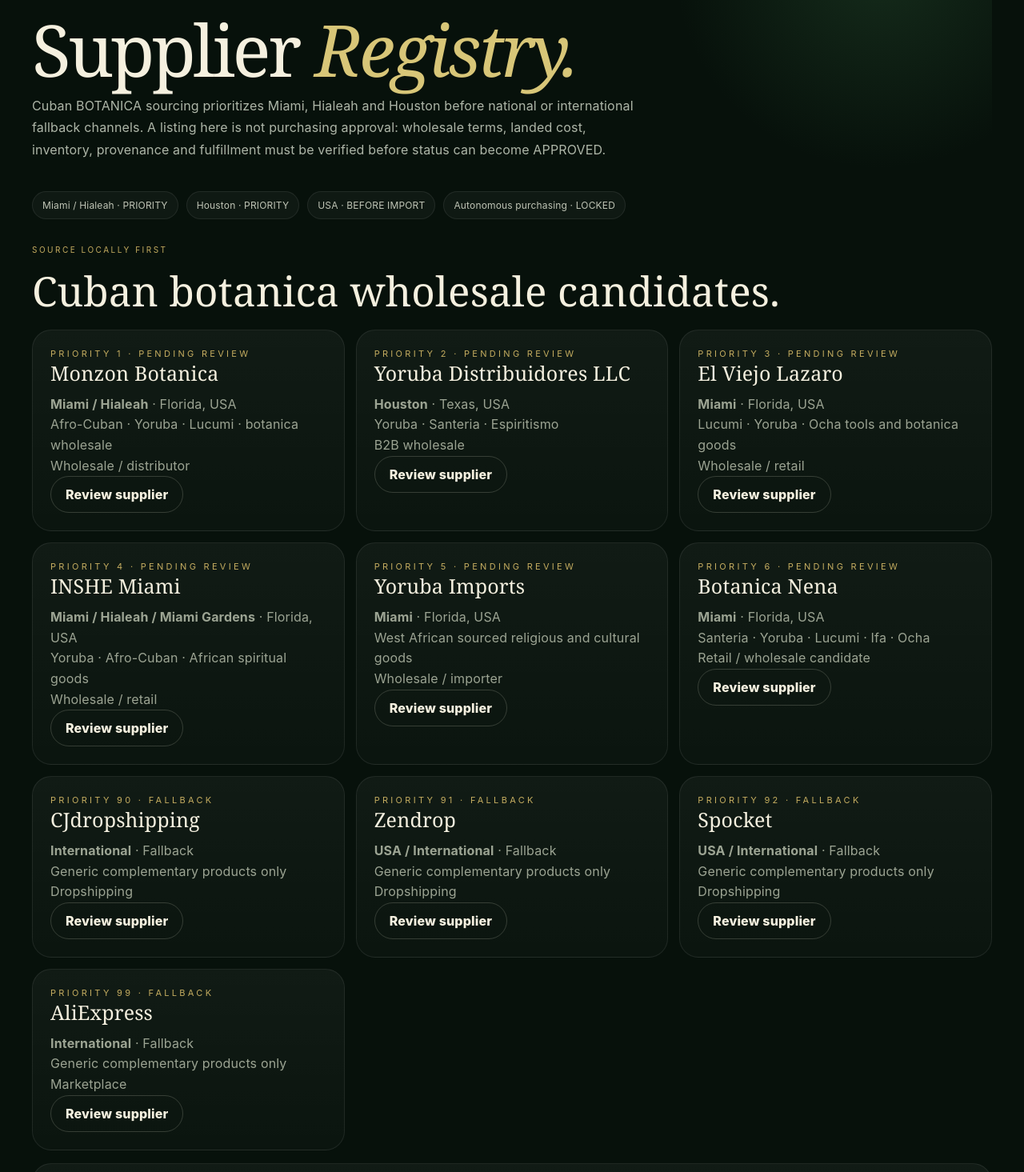
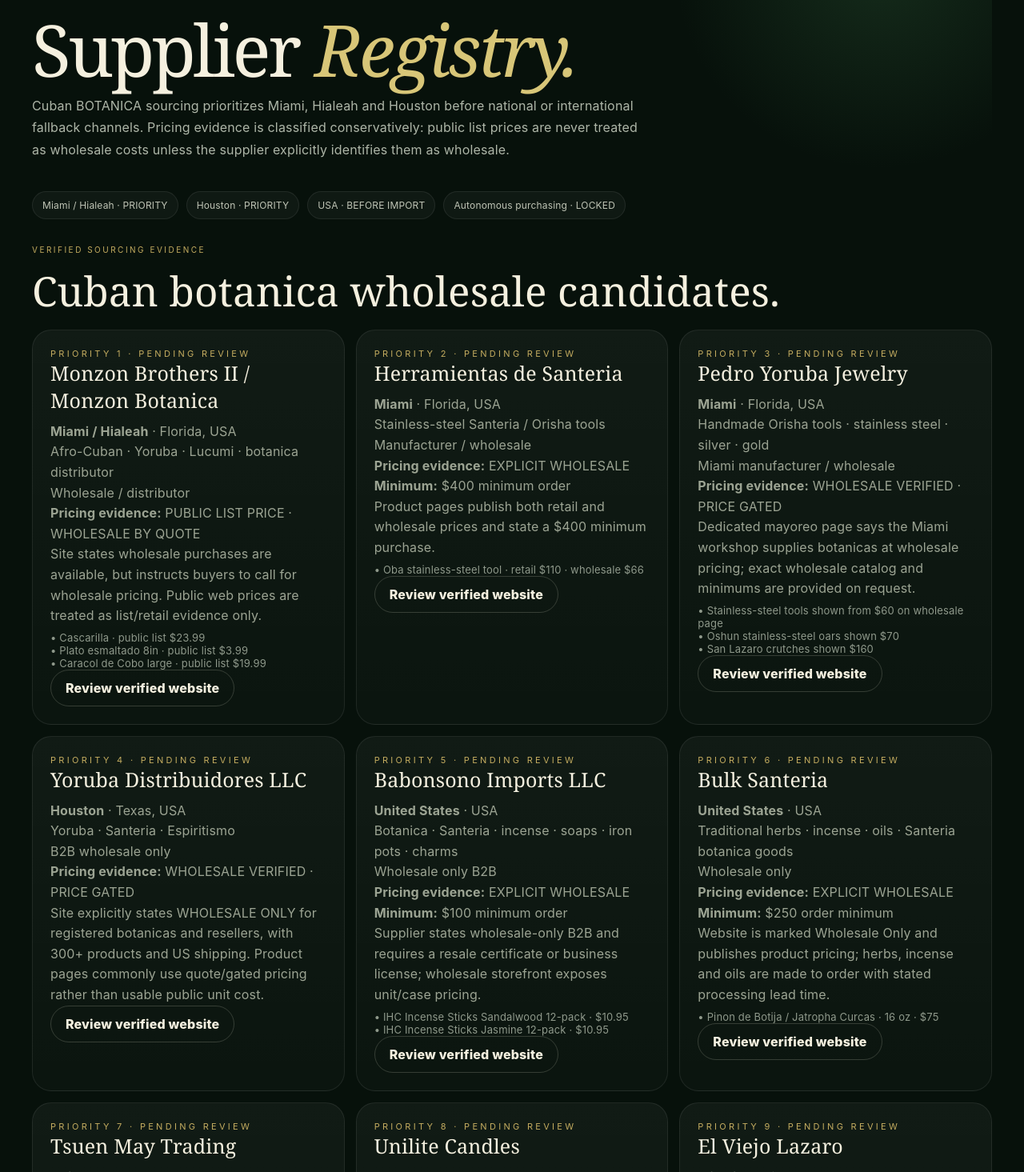
Before and after one commit to SAHJONY/AUTONOMOUS-DROPSHIPPING-BUSINESS, a Next.js app in the folder apps/web/: page /owner/suppliers in a window 1280 px wide. Shown: the part 185-1650 px from the top of the page at 80% size. Built offline with nearby package versions, Linux system fonts and the light colour scheme.

Commit message:
BOTANICA: add verified wholesale pricing evidence

```diff
--- a/apps/web/app/owner/suppliers/page.tsx
+++ b/apps/web/app/owner/suppliers/page.tsx
@@ -11,19 +11,91 @@
   status: "PENDING REVIEW" | "FALLBACK";
   priority: number;
   url: string;
+  wholesaleEvidence: string;
+  pricing: "EXPLICIT WHOLESALE" | "WHOLESALE VERIFIED · PRICE GATED" | "PUBLIC LIST PRICE · WHOLESALE BY QUOTE" | "FALLBACK";
+  minimum?: string;
+  priceExamples?: string[];
 };
 
 const suppliers: Supplier[] = [
-  { name:"Monzon Botanica", market:"Miami / Hialeah", region:"Florida, USA", focus:"Afro-Cuban · Yoruba · Lucumi · botanica wholesale", channel:"Wholesale / distributor", status:"PENDING REVIEW", priority:1, url:"https://monzonbotanica.com" },
-  { name:"Yoruba Distribuidores LLC", market:"Houston", region:"Texas, USA", focus:"Yoruba · Santeria · Espiritismo", channel:"B2B wholesale", status:"PENDING REVIEW", priority:2, url:"https://yorubadistribuidores.com" },
-  { name:"El Viejo Lazaro", market:"Miami", region:"Florida, USA", focus:"Lucumi · Yoruba · Ocha tools and botanica goods", channel:"Wholesale / retail", status:"PENDING REVIEW", priority:3, url:"https://www.viejolazaro.com" },
-  { name:"INSHE Miami", market:"Miami / Hialeah / Miami Gardens", region:"Florida, USA", focus:"Yoruba · Afro-Cuban · African spiritual goods", channel:"Wholesale / retail", status:"PENDING REVIEW", priority:4, url:"https://www.inshemiami.com" },
-  { name:"Yoruba Imports", market:"Miami", region:"Florida, USA", focus:"West African sourced religious and cultural goods", channel:"Wholesale / importer", status:"PENDING REVIEW", priority:5, url:"https://yorubaimports.com" },
-  { name:"Botanica Nena", market:"Miami", region:"Florida, USA", focus:"Santeria · Yoruba · Lucumi · Ifa · Ocha", channel:"Retail / wholesale candidate", status:"PENDING REVIEW", priority:6, url:"https://botanicanena.com" },
-  { name:"CJdropshipping", market:"International", region:"Fallback", focus:"Generic complementary products only", channel:"Dropshipping", status:"FALLBACK", priority:90, url:"https://www.cjdropshipping.com" },
-  { name:"Zendrop", market:"USA / International", region:"Fallback", focus:"Generic complementary products only", channel:"Dropshipping", status:"FALLBACK", priority:91, url:"https://www.zendrop.com" },
-  { name:"Spocket", market:"USA / International", region:"Fallback", focus:"Generic complementary products only", channel:"Dropshipping", status:"FALLBACK", priority:92, url:"https://www.spocket.co" },
-  { name:"AliExpress", market:"International", region:"Fallback", focus:"Generic complementary products only", channel:"Marketplace", status:"FALLBACK", priority:99, url:"https://www.aliexpress.com" },
+  {
+    name:"Monzon Brothers II / Monzon Botanica", market:"Miami / Hialeah", region:"Florida, USA",
+    focus:"Afro-Cuban · Yoruba · Lucumi · botanica distributor", channel:"Wholesale / distributor", status:"PENDING REVIEW", priority:1,
+    url:"https://monzonbotanica.com", pricing:"PUBLIC LIST PRICE · WHOLESALE BY QUOTE",
+    wholesaleEvidence:"Site states wholesale purchases are available, but instructs buyers to call for wholesale pricing. Public web prices are treated as list/retail evidence only.",
+    priceExamples:["Cascarilla · public list $23.99","Plato esmaltado 8in · public list $3.99","Caracol de Cobo large · public list $19.99"]
+  },
+  {
+    name:"Herramientas de Santeria", market:"Miami", region:"Florida, USA",
+    focus:"Stainless-steel Santeria / Orisha tools", channel:"Manufacturer / wholesale", status:"PENDING REVIEW", priority:2,
+    url:"https://herramientasdesanteria.com", pricing:"EXPLICIT WHOLESALE", minimum:"$400 minimum order",
+    wholesaleEvidence:"Product pages publish both retail and wholesale prices and state a $400 minimum purchase.",
+    priceExamples:["Oba stainless-steel tool · retail $110 · wholesale $66"]
+  },
+  {
+    name:"Pedro Yoruba Jewelry", market:"Miami", region:"Florida, USA",
+    focus:"Handmade Orisha tools · stainless steel · silver · gold", channel:"Miami manufacturer / wholesale", status:"PENDING REVIEW", priority:3,
+    url:"https://pedrojewelryyoruba.com/mayoreo", pricing:"WHOLESALE VERIFIED · PRICE GATED",
+    wholesaleEvidence:"Dedicated mayoreo page says the Miami workshop supplies botanicas at wholesale pricing; exact wholesale catalog and minimums are provided on request.",
+    priceExamples:["Stainless-steel tools shown from $60 on wholesale page","Oshun stainless-steel oars shown $70","San Lazaro crutches shown $160"]
+  },
+  {
+    name:"Yoruba Distribuidores LLC", market:"Houston", region:"Texas, USA",
+    focus:"Yoruba · Santeria · Espiritismo", channel:"B2B wholesale only", status:"PENDING REVIEW", priority:4,
+    url:"https://yorubadistribuidores.com", pricing:"WHOLESALE VERIFIED · PRICE GATED",
+    wholesaleEvidence:"Site explicitly states WHOLESALE ONLY for registered botanicas and resellers, with 300+ products and US shipping. Product pages commonly use quote/gated pricing rather than usable public unit cost.",
+  },
+  {
+    name:"Babonsono Imports LLC", market:"United States", region:"USA",
+    focus:"Botanica · Santeria · incense · soaps · iron pots · charms", channel:"Wholesale only B2B", status:"PENDING REVIEW", priority:5,
+    url:"https://www.babonsono.com", pricing:"EXPLICIT WHOLESALE", minimum:"$100 minimum order",
+    wholesaleEvidence:"Supplier states wholesale-only B2B and requires a resale certificate or business license; wholesale storefront exposes unit/case pricing.",
+    priceExamples:["IHC Incense Sticks Sandalwood 12-pack · $10.95","IHC Incense Sticks Jasmine 12-pack · $10.95"]
+  },
+  {
+    name:"Bulk Santeria", market:"United States", region:"USA",
+    focus:"Traditional herbs · incense · oils · Santeria botanica goods", channel:"Wholesale only", status:"PENDING REVIEW", priority:6,
+    url:"https://bulksanteria.com", pricing:"EXPLICIT WHOLESALE", minimum:"$250 order minimum",
+    wholesaleEvidence:"Website is marked Wholesale Only and publishes product pricing; herbs, incense and oils are made to order with stated processing lead time.",
+    priceExamples:["Pinon de Botija / Jatropha Curcas · 16 oz · $75"]
+  },
+  {
+    name:"Tsuen May Trading", market:"United States", region:"USA",
+    focus:"Botanica · religious-use cascarilla and general spiritual merchandise", channel:"Wholesale only B2B", status:"PENDING REVIEW", priority:7,
+    url:"https://www.tsuenmay.com", pricing:"WHOLESALE VERIFIED · PRICE GATED", minimum:"$100 minimum order",
+    wholesaleEvidence:"Site explicitly states wholesale orders only, no retail/personal orders, requires business registration, and labels catalog pricing as wholesale.",
+    priceExamples:["Cascarilla · 100 pieces/box · wholesale-only product listing"]
+  },
+  {
+    name:"Unilite Candles", market:"Houston", region:"Texas, USA",
+    focus:"Religious · esoteric · prepared and plain candles", channel:"Wholesale only", status:"PENDING REVIEW", priority:8,
+    url:"https://www.unilitecc.com", pricing:"WHOLESALE VERIFIED · PRICE GATED", minimum:"24 boxes of candles",
+    wholesaleEvidence:"Houston manufacturer/distributor identifies itself as wholesale only and publishes a 24-box minimum; prices require wholesale ordering flow.",
+  },
+  {
+    name:"El Viejo Lazaro", market:"Miami", region:"Florida, USA",
+    focus:"Lucumi · Yoruba · Ocha tools and botanica goods", channel:"Wholesale / retail", status:"PENDING REVIEW", priority:9,
+    url:"https://www.viejolazaro.com", pricing:"WHOLESALE VERIFIED · PRICE GATED",
+    wholesaleEvidence:"Site explicitly states wholesale and retail service for the Lucumi religious community and a 4,000+ product catalog; wholesale unit pricing is not reliably public.",
+  },
+  {
+    name:"INSHE Miami", market:"Miami / Hialeah / Miami Gardens", region:"Florida, USA",
+    focus:"Yoruba · Afro-Cuban · African spiritual goods", channel:"Wholesale / retail", status:"PENDING REVIEW", priority:10,
+    url:"https://www.inshemiami.com", pricing:"PUBLIC LIST PRICE · WHOLESALE BY QUOTE",
+    wholesaleEvidence:"Supplier operates South Florida botanica locations and sells to businesses; visible web prices are treated as public list prices until B2B terms are obtained.",
+    priceExamples:["Peregun Criollo fresh top · public list $5.99","Mariwo natural · public list $9.99","Seso Vegetal · public list $3.99"]
+  },
+  {
+    name:"Yoruba Imports", market:"Miami Gardens", region:"Florida, USA",
+    focus:"West African religious · cultural goods · plants", channel:"Wholesale / importer", status:"PENDING REVIEW", priority:11,
+    url:"https://yorubaimports.com", pricing:"PUBLIC LIST PRICE · WHOLESALE BY QUOTE",
+    wholesaleEvidence:"Site advertises a wholesale program and direct sourcing. Public prices are retained as market-reference prices, not assumed wholesale costs.",
+    priceExamples:["Opon Ife large · public list $150","Edun Ara / Sango thunder stone · public list $7","Orogbo bitter kola · public list $10","Obi Abata fresh kola nuts · public list $30"]
+  },
+  { name:"CJdropshipping", market:"International", region:"Fallback", focus:"Generic complementary products only", channel:"Dropshipping", status:"FALLBACK", priority:90, url:"https://www.cjdropshipping.com", pricing:"FALLBACK", wholesaleEvidence:"Not approved for core Cuban BOTANICA sourcing." },
+  { name:"Zendrop", market:"USA / International", region:"Fallback", focus:"Generic complementary products only", channel:"Dropshipping", status:"FALLBACK", priority:91, url:"https://www.zendrop.com", pricing:"FALLBACK", wholesaleEvidence:"Not approved for core Cuban BOTANICA sourcing." },
+  { name:"Spocket", market:"USA / International", region:"Fallback", focus:"Generic complementary products only", channel:"Dropshipping", status:"FALLBACK", priority:92, url:"https://www.spocket.co", pricing:"FALLBACK", wholesaleEvidence:"Not approved for core Cuban BOTANICA sourcing." },
+  { name:"AliExpress", market:"International", region:"Fallback", focus:"Generic complementary products only", channel:"Marketplace", status:"FALLBACK", priority:99, url:"https://www.aliexpress.com", pricing:"FALLBACK", wholesaleEvidence:"Not approved for core Cuban BOTANICA sourcing." },
 ];
 
 export default function OwnerSuppliersPage() {
@@ -36,7 +108,7 @@
       <section className={styles.hero}>
         <div className={styles.kicker}>SUPPLIER INTELLIGENCE · USA FIRST</div>
         <h1>Supplier <em>Registry.</em></h1>
-        <p>Cuban BOTANICA sourcing prioritizes Miami, Hialeah and Houston before national or international fallback channels. A listing here is not purchasing approval: wholesale terms, landed cost, inventory, provenance and fulfillment must be verified before status can become APPROVED.</p>
+        <p>Cuban BOTANICA sourcing prioritizes Miami, Hialeah and Houston before national or international fallback channels. Pricing evidence is classified conservatively: public list prices are never treated as wholesale costs unless the supplier explicitly identifies them as wholesale.</p>
       </section>
       <div className={styles.statusStrip}>
         <span className={styles.statusPill}>Miami / Hialeah · PRIORITY</span>
@@ -45,7 +117,7 @@
         <span className={styles.statusPill}>Autonomous purchasing · LOCKED</span>
       </div>
       <section className={styles.section}>
-        <div className={styles.sectionHead}><div><span>Source locally first</span><h2>Cuban botanica wholesale candidates.</h2></div></div>
+        <div className={styles.sectionHead}><div><span>Verified sourcing evidence</span><h2>Cuban botanica wholesale candidates.</h2></div></div>
         <div className={styles.actionGrid}>
           {suppliers.map((s) => <div className={styles.card} key={s.name}>
             <div className={styles.kicker}>PRIORITY {s.priority} · {s.status}</div>
@@ -53,12 +125,16 @@
             <p><strong>{s.market}</strong> · {s.region}</p>
             <p>{s.focus}</p>
             <p>{s.channel}</p>
-            <a className={styles.ghost} href={s.url} target="_blank" rel="noreferrer">Review supplier</a>
+            <p><strong>Pricing evidence:</strong> {s.pricing}</p>
+            {s.minimum && <p><strong>Minimum:</strong> {s.minimum}</p>}
+            <p>{s.wholesaleEvidence}</p>
+            {!!s.priceExamples?.length && <div className={styles.productMeta}>{s.priceExamples.map((item) => <div key={item}>• {item}</div>)}</div>}
+            <a className={styles.ghost} href={s.url} target="_blank" rel="noreferrer">Review verified website</a>
           </div>)}
         </div>
       </section>
       <section className={styles.section}>
-        <div className={styles.card}><div className={styles.kicker}>APPROVAL GATE</div><h2>No supplier is approved by listing alone.</h2><p>Required evidence: wholesale account eligibility, MOQ, unit cost, shipping and lead time, inventory, returns, product provenance and expected landed margin. Supplier Agent recommendations remain advisory and cannot authorize spending.</p></div>
+        <div className={styles.card}><div className={styles.kicker}>APPROVAL GATE</div><h2>Website verification is not purchasing approval.</h2><p>Required evidence before APPROVED: wholesale account eligibility, current quote, MOQ, unit/case cost, shipping and lead time, inventory, returns, provenance and expected landed margin. Public list prices remain reference-only. Supplier Agent recommendations cannot authorize spending.</p></div>
       </section>
     </div>
   </main>;
```
